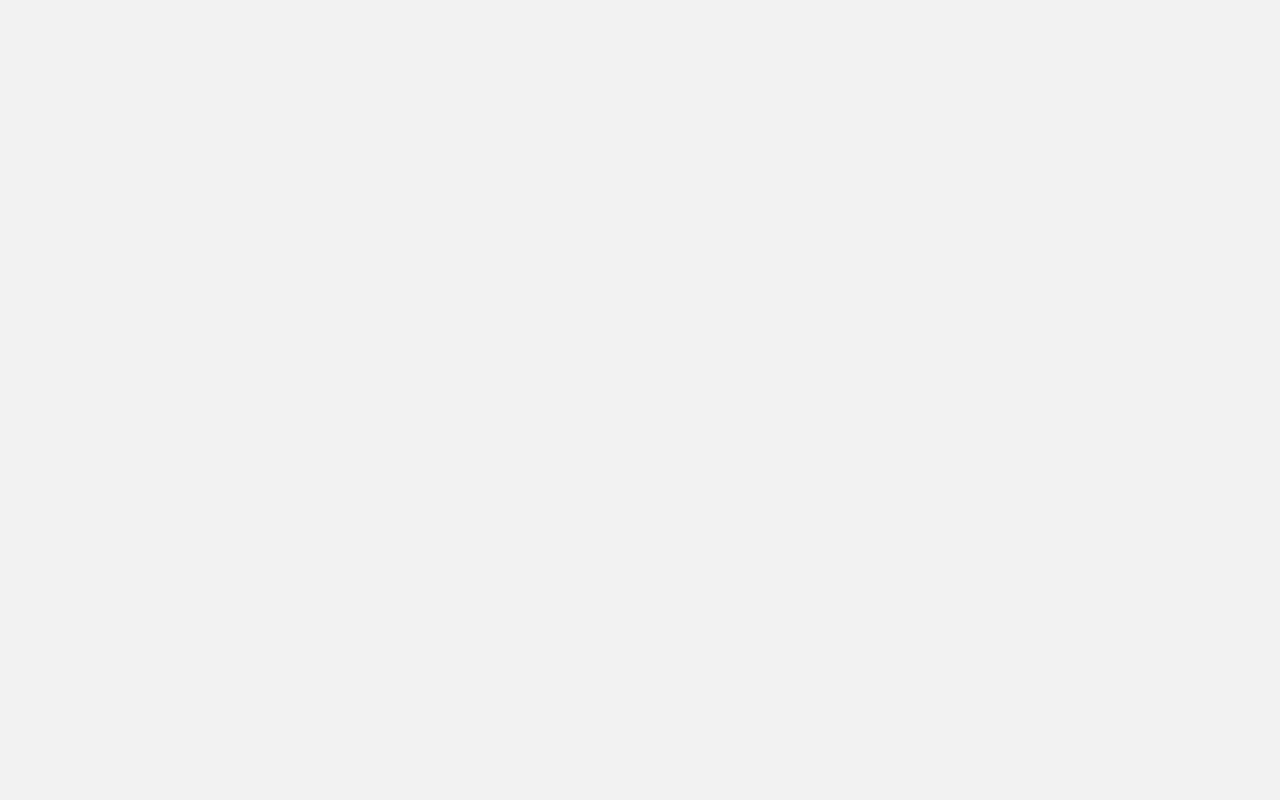
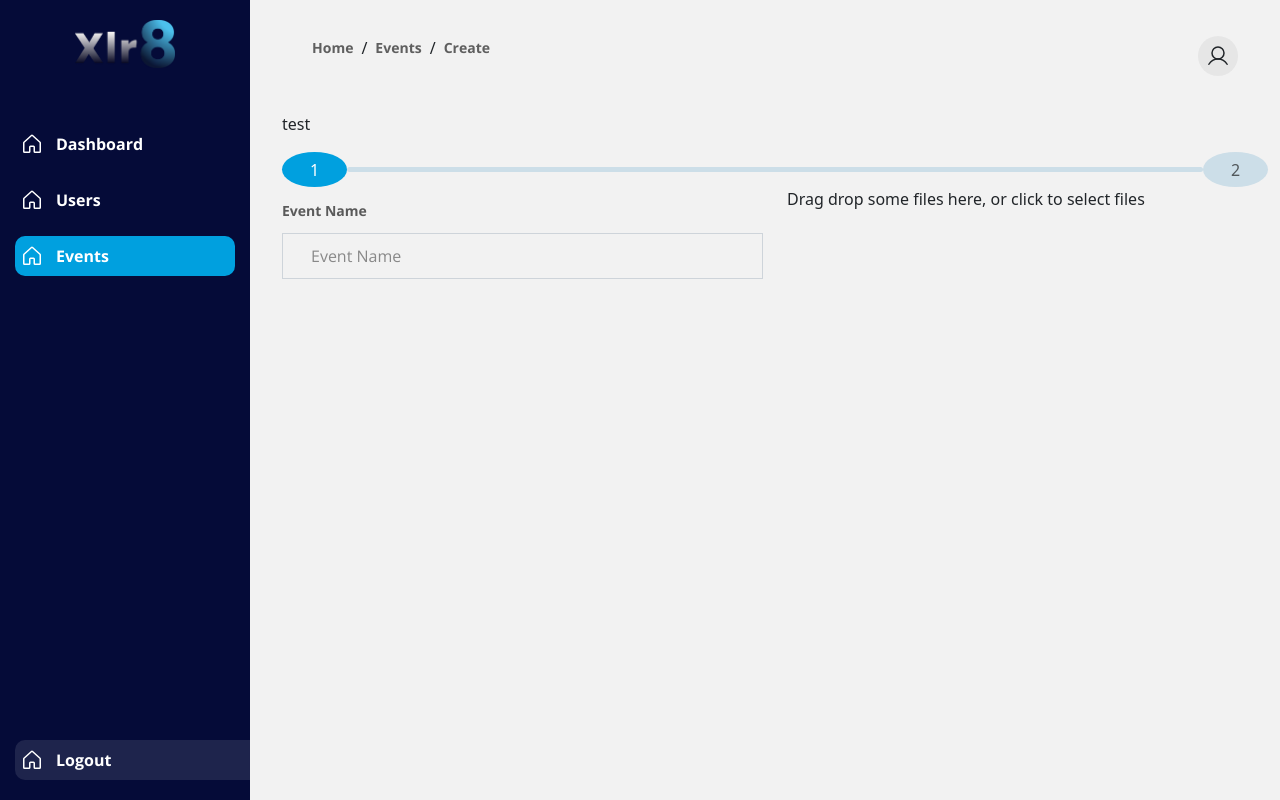
Before and after one commit to Ascend-Developers/xlr8-frontend, a React (Create React App) app: page /events/create in a window 1280 px wide. Before the commit this address had no page. Built offline with nearby package versions, Linux system fonts and the light colour scheme; sample sign-in values are in the browser's storage.

Commit message:
fix: changes updated in events

```diff
--- a/package.json
+++ b/package.json
@@ -23,7 +23,6 @@
     "react-dom": "^18.2.0",
     "react-dropzone": "^14.2.3",
     "react-input-mask": "^2.0.4",
-    "react-dropzone": "^14.2.3",
     "react-router-dom": "^6.20.1",
     "react-scripts": "5.0.1",
     "react-select": "^5.8.0",
--- a/src/components/common/stepper/Stepper.jsx
+++ b/src/components/common/stepper/Stepper.jsx
@@ -1,4 +1,5 @@
 import React from 'react'
+import PropTypes from 'prop-types'
 import './Stepper.scss'
 
 function Stepper({ currentStep, setCurrentStep }) {
@@ -34,4 +35,9 @@ function Stepper({ currentStep, setCurrentStep }) {
   )
 }
 
+Stepper.propTypes = {
+  currentStep: PropTypes.number.isRequired,
+  setCurrentStep: PropTypes.func.isRequired,
+}
+
 export default Stepper
--- a/src/components/common/stepper/Stepper.scss
+++ b/src/components/common/stepper/Stepper.scss
@@ -7,8 +7,8 @@
 
   .stepper-button {
     text-align: center;
-    width: 70px;
-    height: 70px;
+    width: 75px;
+    height: 35px;
     background-color: $light-primary;
     border-radius: 50%;
     cursor: pointer;
--- a/src/components/events/EventCreate.jsx
+++ b/src/components/events/EventCreate.jsx
@@ -1,6 +1,6 @@
 import React, { useState } from 'react'
 import Stepper from 'components/common/stepper/Stepper'
-import { Formik, useFormik } from 'formik'
+import { Form, Formik } from 'formik'
 import {
   eventFirstStepValidation,
   eventInitialValues,
@@ -12,27 +12,6 @@ import FirstStep from './formSteps/FirstStep'
 function EventCreate() {
   const [currentStep, setCurrentStep] = useState(1)
 
-  const formik = useFormik({
-    initialValues: eventInitialValues,
-    validationSchema:
-      currentStep === 1 ? eventFirstStepValidation : eventSecondStepValidation,
-    onSubmit: (values, { setSubmitting }) => {
-      // Handle submission logic here based on the current step
-      if (currentStep === 1) {
-        // Additional logic for the first step
-        console.log('Submitting first step:', values)
-      } else {
-        // Additional logic for the second step
-        console.log('Submitting second step:', values)
-      }
-
-      // Example: Move to the next step
-      setCurrentStep(currentStep + 1)
-
-      // Reset submitting state
-      setSubmitting(false)
-    },
-  })
   return (
     <div className='user-main'>
       <div className='container-fluid'>
@@ -45,9 +24,32 @@ function EventCreate() {
             />
           </div>
         </div>
-        <form onSubmit={formik.handleSubmit}>
-          {currentStep === 1 ? <FirstStep /> : <SecondStep />}
-        </form>
+        <Formik
+          initialValues={eventInitialValues}
+          validationSchema={
+            currentStep === 1
+              ? eventFirstStepValidation
+              : eventSecondStepValidation
+          }
+          onSubmit={(values, { setSubmitting }) => {
+            // Handle submission logic here based on the current step
+            if (currentStep === 1) {
+              // Additional logic for the first step
+              console.log('Submitting first step:', values)
+            } else {
+              // Additional logic for the second step
+              console.log('Submitting second step:', values)
+            }
+
+            // Example: Move to the next step
+            setCurrentStep(currentStep + 1)
+
+            // Reset submitting state
+            setSubmitting(false)
+          }}
+        >
+          <Form>{currentStep === 1 ? <FirstStep /> : <SecondStep />}</Form>
+        </Formik>
       </div>
     </div>
   )
--- a/src/components/events/EventsListing.jsx
+++ b/src/components/events/EventsListing.jsx
@@ -5,6 +5,7 @@ import React, { useEffect, useState } from 'react'
 import { getActionButtonProps } from 'utils/common'
 import { PencilSimple, Trash } from 'phosphor-react'
 import moment from 'moment'
+import { useNavigate } from 'react-router-dom'
 
 let timeout
 function EventsListing() {
@@ -12,7 +13,7 @@ function EventsListing() {
   const [loading, setLoading] = useState(false)
   const [meta, setMeta] = useState({ ...initialMetaForTable })
   const [refresh, setRefresh] = useState(false)
-
+  const navigate = useNavigate()
   const handleRefresh = () => {
     setRefresh((pre) => !pre)
   }
@@ -49,6 +50,9 @@ function EventsListing() {
     }
     setLoading(false)
   }
+  const handleAddEvent = () => {
+    navigate('/events/create')
+  }
   useEffect(() => {
     fetchEvents()
   }, [refresh])
@@ -64,7 +68,7 @@ function EventsListing() {
           pageSize={meta.perPage}
           currentPage={meta.page}
           onPageChange={handlePageChange}
-          actionButtons={[...getActionButtonProps('Add Event', () => {})]}
+          actionButtons={[...getActionButtonProps('Add Event', handleAddEvent)]}
         >
           {loading ? (
             <p style={{ textAlign: 'center' }}>Loading</p>
--- a/src/components/events/formSteps/FirstStep.jsx
+++ b/src/components/events/formSteps/FirstStep.jsx
@@ -6,7 +6,7 @@ import { useDropzone } from 'react-dropzone'
 import React, { useCallback } from 'react'
 
 function FirstStep() {
-  const { handleChange } = useFormikContext()
+  const formik = useFormikContext()
   const onDrop = useCallback((acceptedFiles) => {
     acceptedFiles.forEach((file) => {
       const reader = new FileReader()
@@ -28,7 +28,7 @@ function FirstStep() {
       <div className='col-md-6'>
         <Input
           name='name'
-          handleChange={handleChange}
+          handleChange={formik.handleChange}
           placeholder='Event Name'
           label='Event Name'
         />
--- a/src/containers/events/Create.jsx
+++ b/src/containers/events/Create.jsx
@@ -1,45 +1,8 @@
-import Input from 'components/common/input/Input'
-import Stepper from 'components/common/stepper/Stepper'
-import { eventInitialValues } from 'constants/Events'
-import { ErrorMessage, Formik } from 'formik'
-import React, { useState } from 'react'
+import EventCreate from 'components/events/EventCreate'
+import React from 'react'
 
-function Create() {
-  const [currentStep, setCurrentStep] = useState(1)
-  return (
-    <div className='user-main'>
-      <div className='container-fluid'>
-        <div className='heading-section'>
-          <p>test</p>
-          <div className='events-step'>
-            <Stepper
-              currentStep={currentStep}
-              setCurrentStep={setCurrentStep}
-            />
-          </div>
-        </div>
-        <Formik initialValues={eventInitialValues}>
-          {({ handleChange, values, handleSubmit, setFieldValue }) => (
-            <div className='row'>
-              <div className='col-md-6'>
-                <Input
-                  name='name'
-                  handleChange={handleChange}
-                  placeholder='Event Name'
-                  label='Event Name'
-                />
-                <ErrorMessage
-                  className='error-text'
-                  component='p'
-                  name='name'
-                />
-              </div>
-            </div>
-          )}
-        </Formik>
-      </div>
-    </div>
-  )
+function EventCreatePage() {
+  return <EventCreate />
 }
 
-export default Create
+export default EventCreatePage
--- a/src/routes/index.jsx
+++ b/src/routes/index.jsx
@@ -6,6 +6,7 @@ import { RESET_PASSWORD_PATH } from 'constants/RoutePaths'
 import ResetPassword from 'containers/reset-password/ResetPassword'
 import PropTypes from 'prop-types'
 import EventsPage from 'containers/events/Events'
+import EventCreatePage from 'containers/events/Create'
 import HomePage from '../containers/home/HomePage'
 import Protected from './Protected'
 
@@ -42,6 +43,14 @@ function AppRoutes({ isLoggedIn }) {
             </Protected>
           }
         />
+        <Route
+          path='/events/create'
+          element={
+            <Protected isLoggedIn={isLoggedIn}>
+              <EventCreatePage />
+            </Protected>
+          }
+        />
       </Routes>
     </Router>
   )
```
Also changed, not shown: 1 other file (tests, documents, lock files or other folders).
